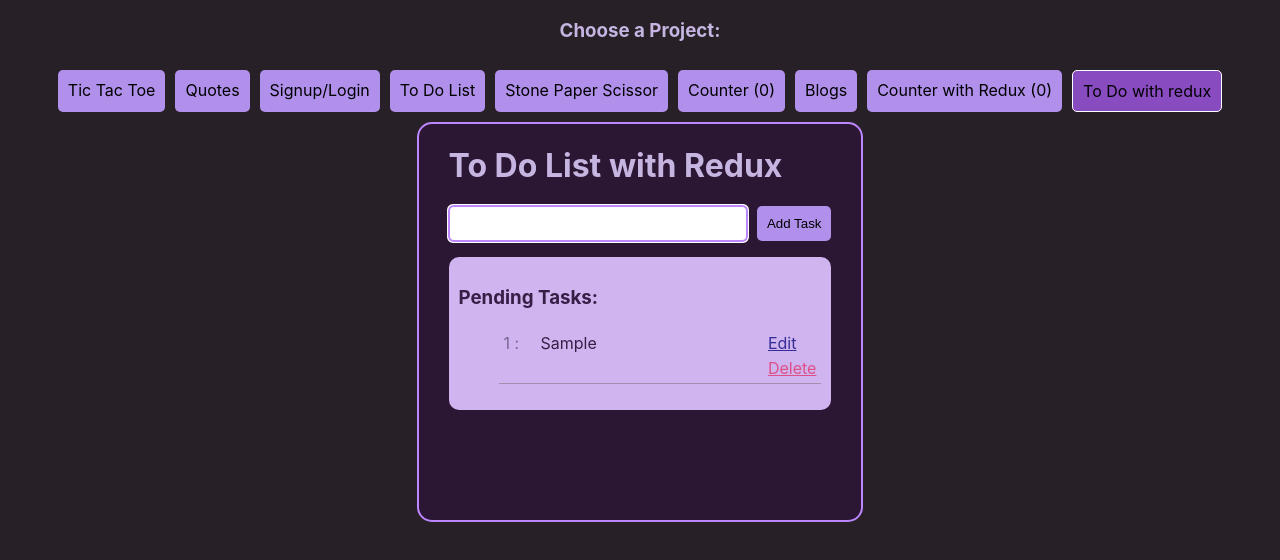
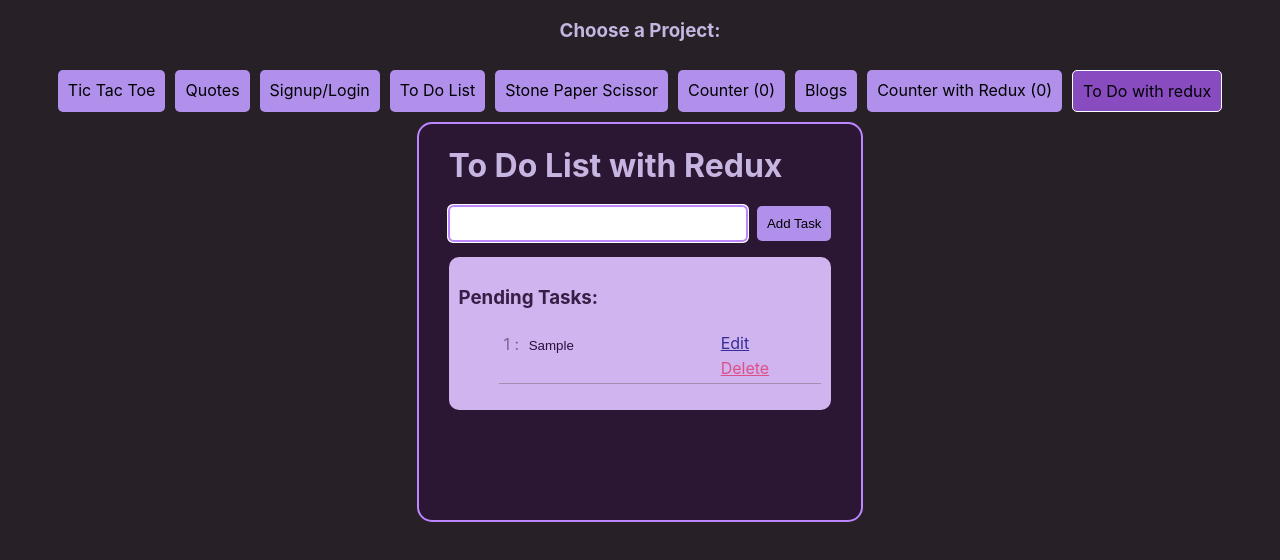
Before and after one commit to anaspxr/my-small-projects, a React (Create React App) app: page /reduxtodo in a window 1280 px wide. Both pictures are taken after typing "Sample" into the empty fields and a click on the button "Add Task". Shown: the top 560 px of the page. Built offline with nearby package versions, Linux system fonts and the light colour scheme.

Commit message:
complete edit functionality to to do list

```diff
--- a/src/App.css
+++ b/src/App.css
@@ -225,6 +225,22 @@ button:hover {
   color: #385baf;
 }
 
+/* redux task field */
+.taskField {
+  padding: 5px;
+  border-radius: 5px 0 0 5px;
+  border: none;
+}
+.taskField:disabled {
+  color: #2b0e3b;
+  background: transparent;
+}
+
+.taskUpdateButton {
+  padding: 5px;
+  border-radius: 0 5px 5px 0;
+}
+
 /* tic tac toe */
 .tictac-container {
   position: relative;
--- a/src/components/ReduxTodo.jsx
+++ b/src/components/ReduxTodo.jsx
@@ -41,17 +41,71 @@ export default function ReduxTodo() {
             <ul>
               {tasks.map((item, index) => (
                 <li key={item.id}>
+                  <TaskDisplayField index={index} item={item} />
+                </li>
+              ))}
+            </ul>
+          </div>
+        )}
+      </div>
+    </div>
+  );
+}
+
+function TaskDisplayField({ item, index }) {
+  const [editOpen, setEditOpen] = useState(false);
+  const dispatch = useDispatch();
+
+  const [inputValue, setInputValue] = useState(item.value);
+  const handleChange = (e) => {
+    setInputValue(e.target.value);
+  };
+  const handleSubmit = (e) => {
+    e.preventDefault();
+    dispatch(editTask({ index: index, newTask: inputValue }));
+    setEditOpen(false);
+  };
+  return (
+    <form
+      style={{
+        gap: "10px",
+        width: "100%",
+        display: "flex",
+        justifyContent: "space-between",
+      }}
+    >
+      <div>
         <span className="list-index">{index + 1} : </span>{" "}
-                  <span>{item.value}</span>
+        <input
+          onChange={handleChange}
+          className="taskField"
+          disabled={!editOpen}
+          type="text"
+          value={inputValue}
+        />
+        {editOpen && (
+          <button
+            onClick={handleSubmit}
+            type="submit"
+            className="taskUpdateButton"
+          >
+            Update
+          </button>
+        )}
+      </div>
+      <div
+        style={{
+          display: "flex",
+          flexDirection: "column",
+        }}
+      >
         <span
           className="task-edit"
           onClick={() => {
-                      dispatch(
-                        editTask({ index: index, newTask: "hello world" })
-                      );
+            setEditOpen((prev) => !prev);
           }}
         >
-                    Edit
+          {editOpen ? "Cancel" : "Edit"}
         </span>
         <span
           className="task-delete"
@@ -61,12 +115,7 @@ export default function ReduxTodo() {
         >
           Delete
         </span>
-                </li>
-              ))}
-            </ul>
       </div>
-        )}
-      </div>
-    </div>
+    </form>
   );
 }
```
Lines whose indentation alone changed are shown as unchanged.
